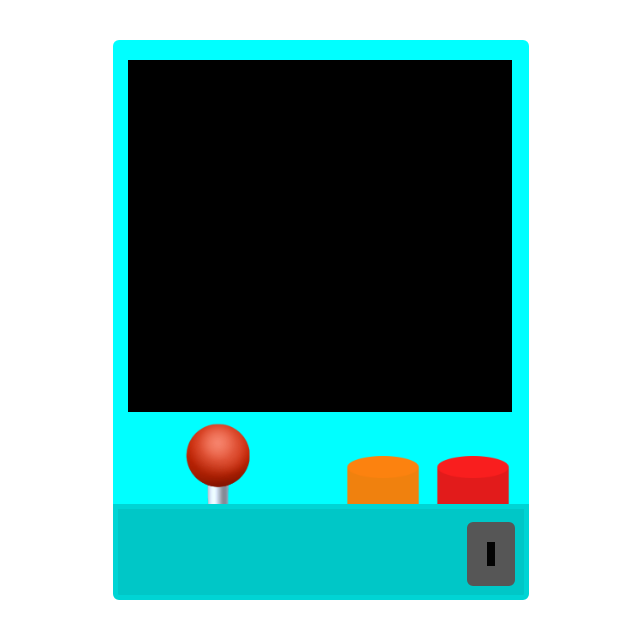
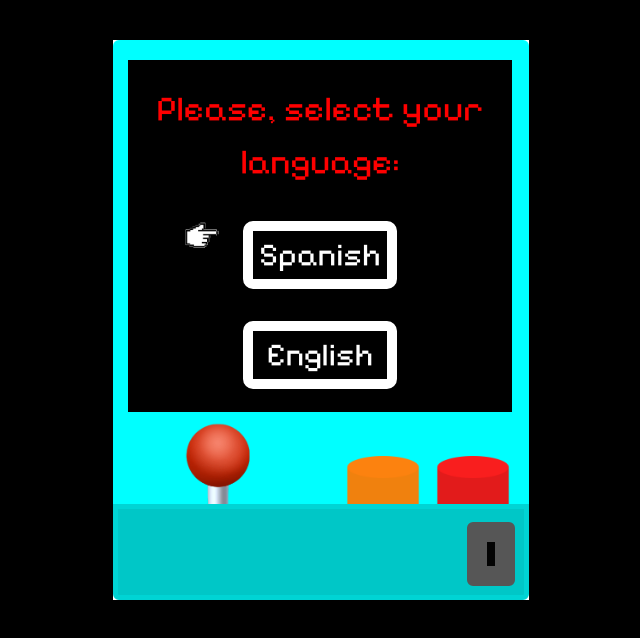
Before and after one commit to Tomy2931/MyOwnWeb, a React (Vite) app: page / in a window 1280 px wide. Shown: the top 638 px of the page, without its empty margins (319-959 px from the left). Built offline with nearby package versions, Linux system fonts and the light colour scheme.

Commit message:
new screen

```diff
--- a/src/Pages/Home/Home.css
+++ b/src/Pages/Home/Home.css
@@ -2,6 +2,9 @@
     box-sizing: border-box;
     padding: 0;
     margin: 0;
+}
+body{
+    background-color: black;
 }
 
 .arcade_principal{
--- a/src/Pages/Home/Screens/Language/index.jsx
+++ b/src/Pages/Home/Screens/Language/index.jsx
@@ -1,12 +1,14 @@
 import './styles.css'
-
+import pointHand from '../../imgs/pointHand.png'
 
 function LanguageScreen() {
     return (
-        <div className=''>
-            <h1>Please, select your language: </h1>
-            <h2>Spanish</h2>
-            <h2>English</h2>
+        <div className='LanguageBox'>
+            <h1 className='LanguageTitle'>Please, select your language: </h1>
+            <h2 className='LanguageOption1'>Spanish</h2>
+            <h2 className='LanguageOption2'>English</h2>
+            <img className='pointHand1' src={pointHand} alt="" />
+            <img className='pointHand2' src={pointHand} alt="" />
         </div>
 
     )
--- a/src/Pages/Home/Screens/Language/styles.css
+++ b/src/Pages/Home/Screens/Language/styles.css
@@ -0,0 +1,34 @@
+.LanguageBox{
+    width: 100%;
+    height: 100%;
+    display: flex;
+    flex-direction: column;
+    gap: 2rem;
+    justify-content: center;
+    align-items: center;
+    font-family: 'Pixelify Sans', cursive;
+}
+
+
+.LanguageTitle{
+    font-size: 2.2rem;
+    color: red;
+}
+.LanguageOption1,.LanguageOption2{
+    font-size: 2rem;
+
+    color: rgb(255, 255, 255);
+    border: 10px solid white;
+
+    border-radius: 10px;
+
+    width: 40%;
+}
+.pointHand1,.pointHand2{
+    width: 10%;
+    position: absolute;
+    left: 14%;
+}
+.pointHand1{
+
+}
--- a/src/Pages/Home/index.jsx
+++ b/src/Pages/Home/index.jsx
@@ -4,6 +4,7 @@ import yellow_button from './imgs/yellow_button.png'
 import joystick from './imgs/joystick.png'
 import InsertCoinMain from './Screens/ScreenInsertCoin/index'
 import HandsCoin from './HandsCoin'
+import LanguageScreen from './Screens/Language'
 
 function Home() {
   return (
@@ -23,9 +24,10 @@ function Home() {
 
         <img className='boton_1' src={red_button} alt="" />
         <img className='boton_2 ' src={yellow_button} alt="" />
-
+        {/* Screen: */}
         <div className='caja_3 '>
           {/* <InsertCoinMain/> */}
+          <LanguageScreen/>
         </div>
 
 
```
Also changed, not shown: src/Pages/Home/imgs/pointHand.png (added).
